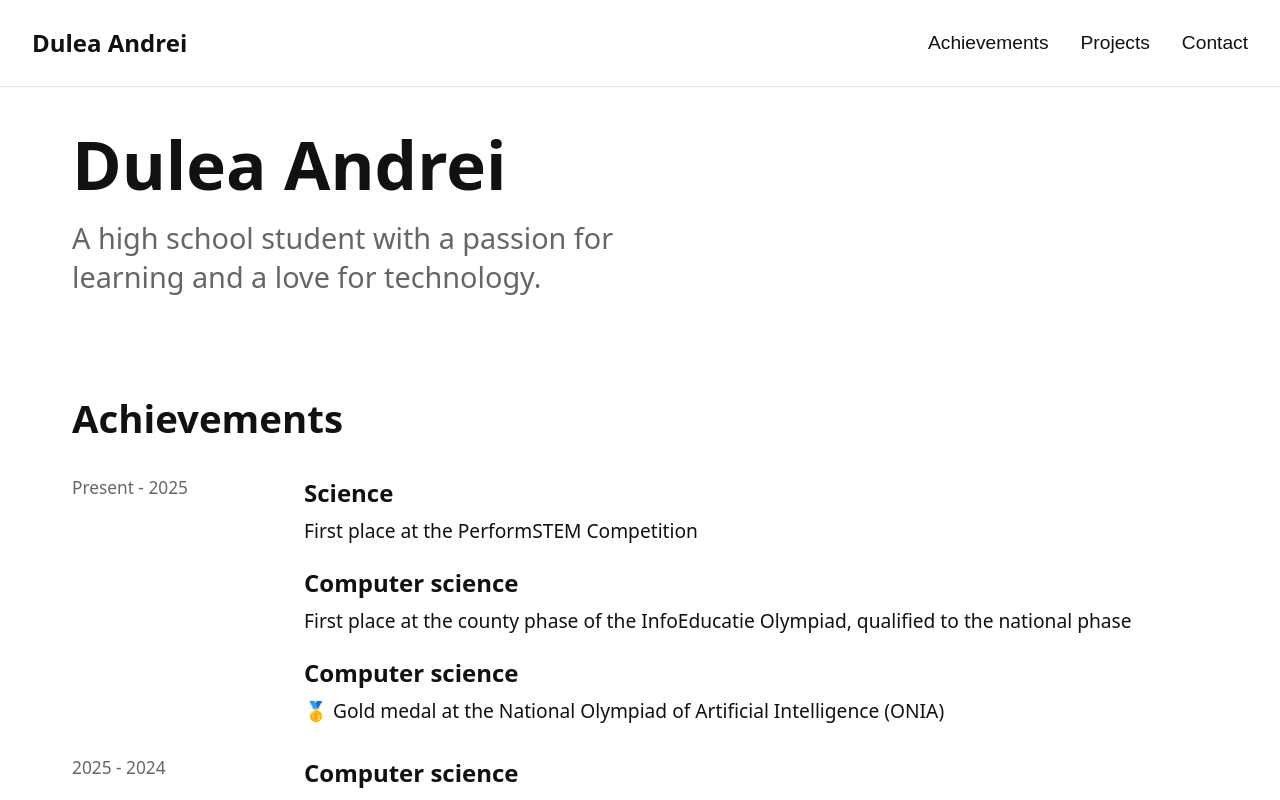
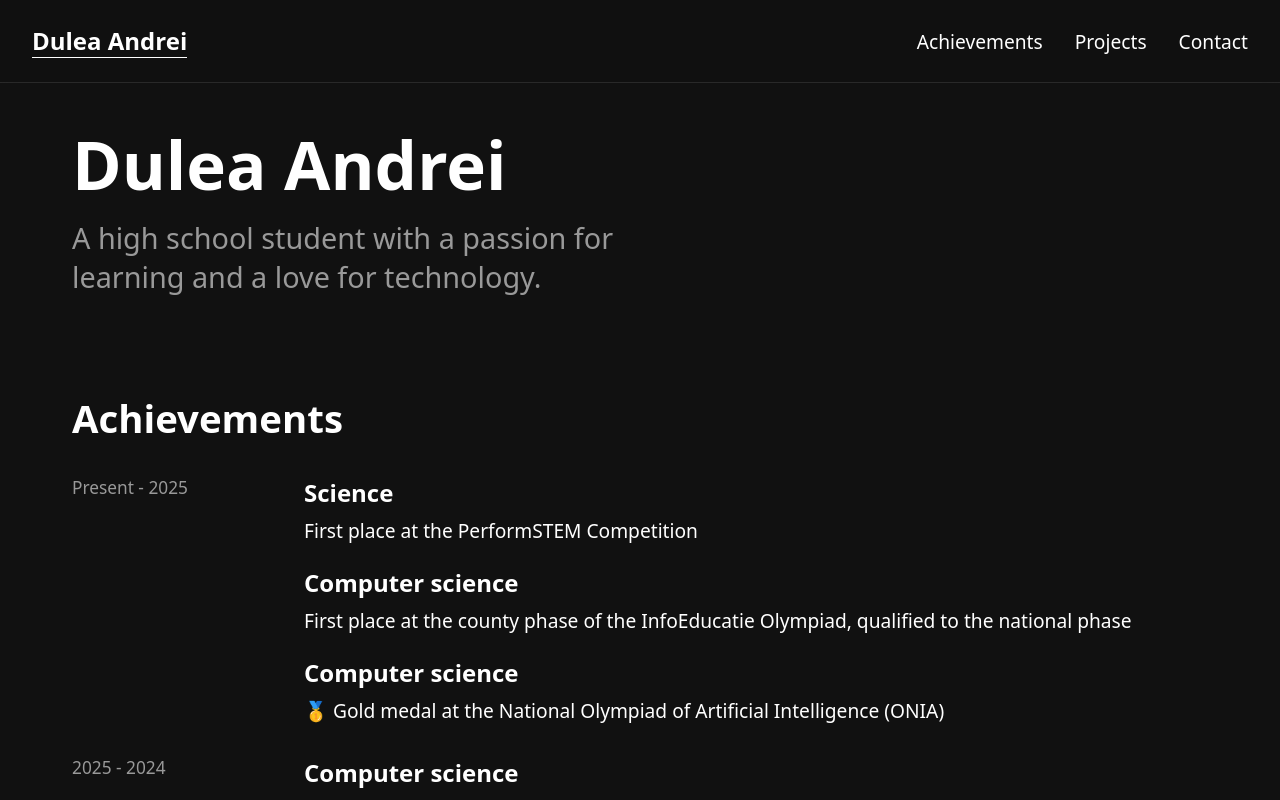
Before and after one commit to Dul3a/Personal_Website, a Next.js app: page / in a window 1280 px wide. Shown: the top 800 px of the page. Built offline with nearby package versions, Linux system fonts and the light colour scheme.

Commit message:
edited page style
added smooth animations to the buttons, solved page color bug

```diff
--- a/package.json
+++ b/package.json
@@ -12,6 +12,7 @@
     "framer-motion": "^12.12.2",
     "next": "15.1.8",
     "react": "^19.0.0",
-    "react-dom": "^19.0.0"
+    "react-dom": "^19.0.0",
+    "react-scroll": "^1.9.3"
   }
 }
--- a/src/app/globals.css
+++ b/src/app/globals.css
@@ -1,13 +1,6 @@
 :root {
-  --background: #ffffff;
-  --foreground: #171717;
-}
-
-@media (prefers-color-scheme: dark) {
-  :root {
-    --background: #0a0a0a;
-    --foreground: #ededed;
-  }
+  --background: #0a0a0a;
+  --foreground: #ededed;
 }
 
 html,
@@ -35,8 +28,6 @@ a {
   text-decoration: none;
 }
 
-@media (prefers-color-scheme: dark) {
-  html {
-    color-scheme: dark;
-  }
+html {
+  color-scheme: dark;
 }
--- a/src/app/page.js
+++ b/src/app/page.js
@@ -3,12 +3,16 @@
 import styles from "./page.module.css";
 import { motion } from "framer-motion";
 import { useState } from "react";
+import { Link, animateScroll as scroll } from "react-scroll";
 
 export default function Home() {
   const [isMenuOpen, setIsMenuOpen] = useState(false);
 
-  const scrollToSection = (sectionId) => {
-    document.getElementById(sectionId).scrollIntoView({ behavior: 'smooth' });
+  const scrollToTop = () => {
+    scroll.scrollToTop({
+      duration: 1000,
+      smooth: true,
+    });
     setIsMenuOpen(false);
   };
 
@@ -42,7 +46,15 @@ export default function Home() {
         animate={{ y: 0 }}
         transition={{ duration: 0.5, ease: "easeOut" }}
       >
-        <div className={styles.logo}>Dulea Andrei</div>
+        <motion.div
+          className={styles.logo}
+          onClick={scrollToTop}
+          style={{ cursor: 'pointer' }}
+          whileHover={{ scale: 1.05 }}
+          whileTap={{ scale: 0.95 }}
+        >
+          Dulea Andrei
+        </motion.div>
         <button
           className={`${styles.menuButton} ${isMenuOpen ? styles.active : ''}`}
           onClick={() => setIsMenuOpen(!isMenuOpen)}
@@ -52,9 +64,54 @@ export default function Home() {
           <span></span>
         </button>
         <div className={`${styles.navLinks} ${isMenuOpen ? styles.active : ''}`}>
-          <button onClick={() => scrollToSection('achievements')} className={styles.navButton}>Achievements</button>
-          <button onClick={() => scrollToSection('projects')} className={styles.navButton}>Projects</button>
-          <button onClick={() => scrollToSection('contact')} className={styles.navButton}>Contact</button>
+          <motion.div
+            whileHover={{ scale: 1.1 }}
+            whileTap={{ scale: 0.9 }}
+          >
+            <Link
+              to="achievements"
+              spy={true}
+              smooth="easeInOutCubic"
+              duration={1000}
+              offset={-100}
+              className={styles.navButton}
+              onClick={() => setIsMenuOpen(false)}
+            >
+              Achievements
+            </Link>
+          </motion.div>
+          <motion.div
+            whileHover={{ scale: 1.1 }}
+            whileTap={{ scale: 0.9 }}
+          >
+            <Link
+              to="projects"
+              spy={true}
+              smooth="easeInOutCubic"
+              duration={1000}
+              offset={-100}
+              className={styles.navButton}
+              onClick={() => setIsMenuOpen(false)}
+            >
+              Projects
+            </Link>
+          </motion.div>
+          <motion.div
+            whileHover={{ scale: 1.1 }}
+            whileTap={{ scale: 0.9 }}
+          >
+            <Link
+              to="contact"
+              spy={true}
+              smooth="easeInOutCubic"
+              duration={1000}
+              offset={-100}
+              className={styles.navButton}
+              onClick={() => setIsMenuOpen(false)}
+            >
+              Contact
+            </Link>
+          </motion.div>
         </div>
       </motion.nav>
 
--- a/src/app/page.module.css
+++ b/src/app/page.module.css
@@ -3,8 +3,8 @@
   display: flex;
   flex-direction: column;
   font-family: system-ui, -apple-system, BlinkMacSystemFont, 'Segoe UI', Roboto, sans-serif;
-  background-color: #ffffff;
-  color: #111111;
+  background-color: #111111;
+  color: #ffffff;
 }
 
 .navbar {
@@ -12,20 +12,20 @@
   justify-content: space-between;
   align-items: center;
   padding: 1.5rem 2rem;
-  background-color: rgba(255, 255, 255, 0.8);
+  background-color: rgba(17, 17, 17, 0.8);
   backdrop-filter: blur(10px);
   position: fixed;
   top: 0;
   left: 0;
   right: 0;
   z-index: 1000;
-  border-bottom: 1px solid rgba(0, 0, 0, 0.1);
+  border-bottom: 1px solid rgba(255, 255, 255, 0.1);
 }
 
 .logo {
   font-size: 1.5rem;
   font-weight: 600;
-  color: #111111;
+  color: #ffffff;
   z-index: 1001;
   border-bottom: 1px solid white;
 }
@@ -39,7 +39,7 @@
   padding: 0.5rem 0;
   border: none;
   background: none;
-  color: #111111;
+  color: #ffffff;
   font-size: 1.2rem;
   cursor: pointer;
   transition: opacity 0.2s ease;
@@ -54,7 +54,7 @@
   height: 1px;
   bottom: 0;
   left: 0;
-  background-color: #111111;
+  background-color: #ffffff;
   transition: width 0.2s ease;
 }
 
@@ -75,7 +75,7 @@
   display: block;
   width: 25px;
   height: 2px;
-  background-color: #111111;
+  background-color: #ffffff;
   margin: 5px 0;
   transition: all 0.3s ease;
 }
@@ -103,7 +103,7 @@
 
 .subtitle {
   font-size: 1.8rem;
-  color: #666666;
+  color: #999999;
   max-width: 600px;
 }
 
@@ -124,7 +124,7 @@
 
 .projectCard {
   padding: 2rem;
-  border: 1px solid rgba(0, 0, 0, 0.1);
+  border: 1px solid rgba(255, 255, 255, 0.1);
   border-radius: 8px;
   transition: transform 0.2s ease;
 }
@@ -164,7 +164,7 @@
 }
 
 .timelineDate {
-  color: #666666;
+  color: #999999;
   font-size: 1.08rem;
 }
 
@@ -178,9 +178,9 @@
 }
 
 .footer {
-  background-color: #fafafa;
+  background-color: #0a0a0a;
   padding: 4rem 2rem 2rem;
-  border-top: 1px solid rgba(0, 0, 0, 0.1);
+  border-top: 1px solid rgba(255, 255, 255, 0.1);
 }
 
 .contactInfo {
@@ -206,7 +206,7 @@
 }
 
 .socialLinks a {
-  color: #111111;
+  color: #ffffff;
   text-decoration: none;
   transition: opacity 0.2s ease;
   font-size: 1.2rem;
@@ -218,7 +218,7 @@
 
 .copyright {
   text-align: center;
-  color: #666666;
+  color: #999999;
   font-size: 1.08rem;
 }
 
@@ -233,7 +233,7 @@
     right: -100%;
     width: 100%;
     height: 100vh;
-    background-color: rgba(255, 255, 255, 0.98);
+    background-color: rgba(17, 17, 17, 0.98);
     flex-direction: column;
     justify-content: center;
     align-items: center;
@@ -279,48 +279,3 @@
     margin-bottom: 0.5rem;
   }
 }
-
-@media (prefers-color-scheme: dark) {
-  .page {
-    background-color: #111111;
-    color: #ffffff;
-  }
-
-  .navbar {
-    background-color: rgba(17, 17, 17, 0.8);
-    border-bottom-color: rgba(255, 255, 255, 0.1);
-  }
-
-  .logo, .navButton {
-    color: #ffffff;
-  }
-
-  .navButton::after {
-    background-color: #ffffff;
-  }
-
-  .subtitle {
-    color: #999999;
-  }
-
-  .projectCard {
-    border-color: rgba(255, 255, 255, 0.1);
-  }
-
-  .timelineDate {
-    color: #999999;
-  }
-
-  .footer {
-    background-color: #0a0a0a;
-    border-top-color: rgba(255, 255, 255, 0.1);
-  }
-
-  .socialLinks a {
-    color: #ffffff;
-  }
-
-  .copyright {
-    color: #999999;
-  }
-}
```
Also changed, not shown: 1 other file (tests, documents, lock files or other folders).
